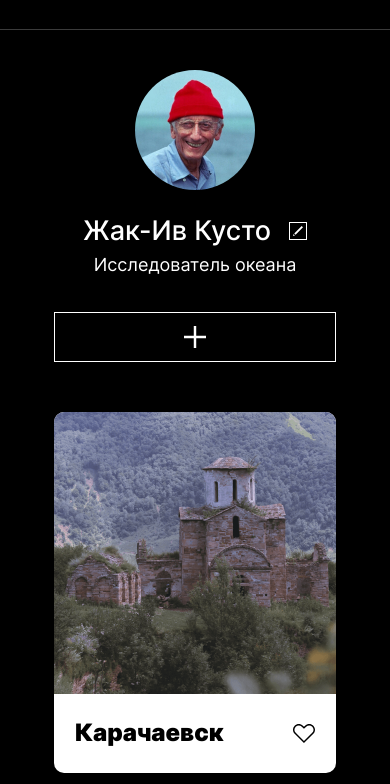
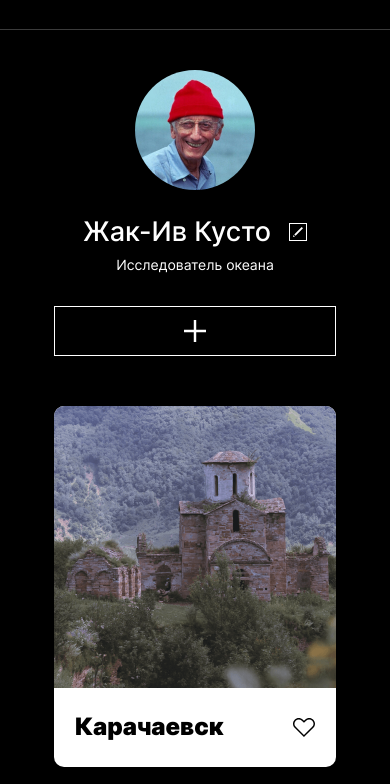
Before and after one commit to Natalica22/mesto-project, a plain HTML site: page index.html in a window 390 px wide. Shown: the part 55-839 px from the top of the page. Drawn offline with Linux system fonts and the light colour scheme.

Commit message:
profile для меньшего разрешения

```diff
--- a/blocks/profile/__about/profile__about.css
+++ b/blocks/profile/__about/profile__about.css
@@ -9,3 +9,9 @@
   white-space: nowrap;
   overflow: hidden;
 }
+
+@media screen and (max-width: 767px) {
+  .profile__about {
+    font-size: 14px;
+  }
+}
--- a/blocks/profile/__content/profile__content.css
+++ b/blocks/profile/__content/profile__content.css
@@ -1,6 +1,7 @@
 .profile__content {
   display: flex;
   column-gap: 30px;
+  box-sizing: border-box;
 }
 
 @media screen and (max-width: 767px) {
--- a/blocks/profile/__name/profile__name.css
+++ b/blocks/profile/__name/profile__name.css
@@ -14,5 +14,6 @@
   .profile__name {
     max-width: 189px;
     font-size: 27px;
+    line-height: 1.22;
   }
 }
--- a/blocks/profile/profile.css
+++ b/blocks/profile/profile.css
@@ -10,6 +10,6 @@
 @media screen and (max-width: 767px) {
   .profile {
     flex-direction: column;
-    row-gap: 36px;
+    row-gap: 33px;
   }
 }
```
